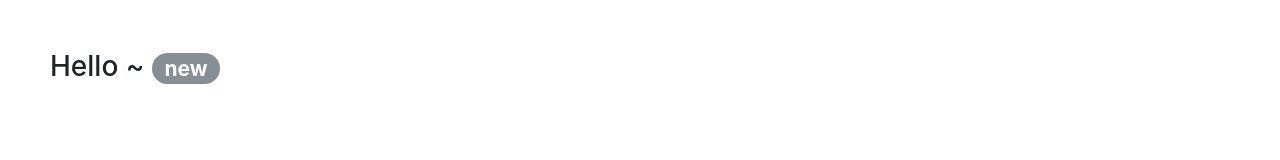
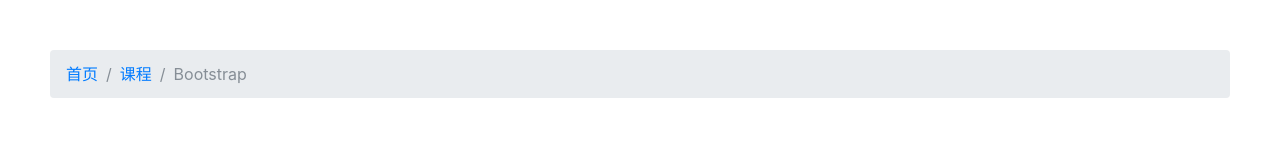
Before and after one commit to dangspin/charlie-BS-4, a website: page index.html in a window 1280 px wide. Drawn offline with nearby package versions, Linux system fonts and the light colour scheme.

Commit message:
BS breadcrumb

```diff
--- a/index.html
+++ b/index.html
@@ -14,10 +14,15 @@
   </head>
   <body>
     <div class="component demo">
-      <h3>
-        Hello ~
-        <span class='badge badge-secondary badge-pill'>new</span>
-      </h3>
+
+      <nav>
+        <ol class="breadcrumb">
+          <li class="breadcrumb-item"><a href="#">首页</a></li>
+          <li class="breadcrumb-item"><a href="#">课程</a></li>
+          <li class="breadcrumb-item active">Bootstrap</li>
+        </ol>
+      </nav>
+
     </div>
   </body>
 </html>
```
